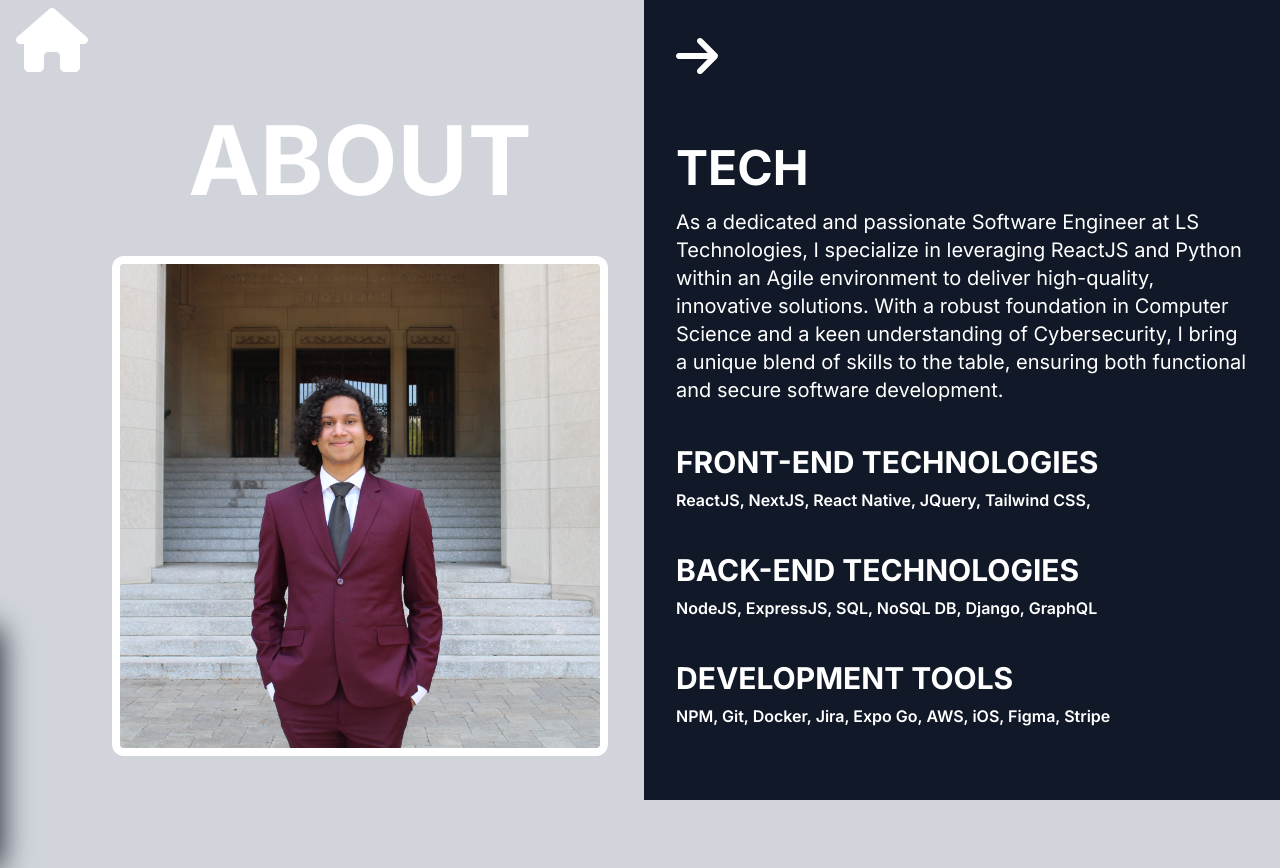
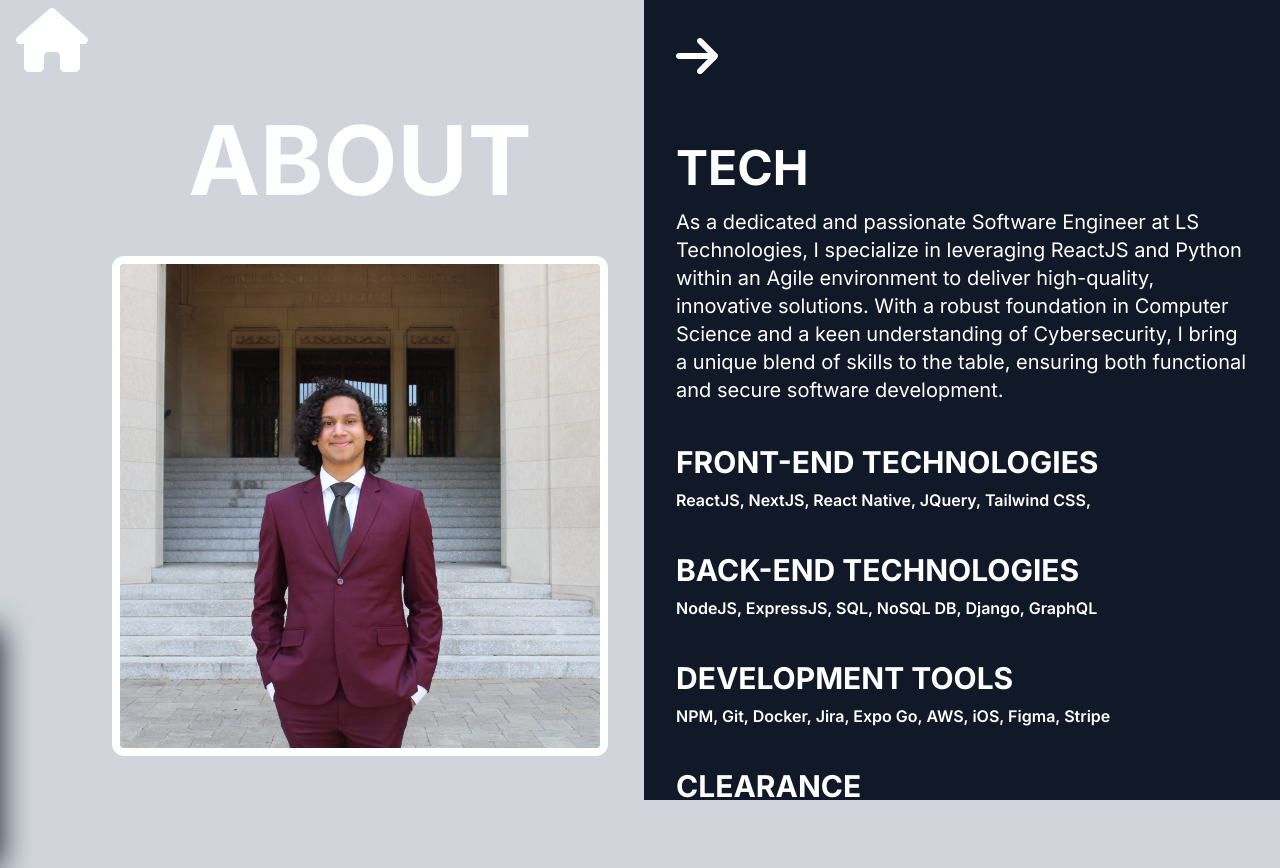
Before and after one commit to ArmaanJH/Armaan-Hossain, a Next.js app: page /about in a window 1280 px wide. Both pictures are taken after a click on the element "TECH". Built offline with nearby package versions, Linux system fonts and the light colour scheme.

Commit message:
updated resume and added clearance

```diff
--- a/src/app/about/components/slidingPanel.tsx
+++ b/src/app/about/components/slidingPanel.tsx
@@ -39,6 +39,9 @@ export default function SlidingPanel({ activePanel, closePanel }: SlidingPanelPr
                 <p className="pb-8 font-semibold">NodeJS, ExpressJS, SQL, NoSQL DB, Django, GraphQL</p>
                 <p className="text-3xl font-bold py-2">DEVELOPMENT TOOLS</p>
                 <p className="pb-8 font-semibold">NPM, Git, Docker, Jira, Expo Go, AWS, iOS, Figma, Stripe</p>
+                <p className="text-3xl font-bold py-2">CLEARANCE</p>
+                <p className="pb-8 font-semibold">Public Trust</p>
+
               </div>
             </>
           )}
--- a/src/app/work/page.tsx
+++ b/src/app/work/page.tsx
@@ -136,7 +136,7 @@ export default function Work() {
                 </p>
                 <div className="mt-4">
                   <button
-                    onClick={() => window.open('/resume-9-6-24.pdf', '_blank')}
+                    onClick={() => window.open('/resume-sep-24.pdf', '_blank')}
                     className="rounded-full border-gray-300 border-4 bg-gray-900 px-3 py-1.5 sm:px-4 sm:py-1 transition-transform transform hover:scale-105"
                   >
                     <p className="font-semibold text-white">RESUME</p>
```
Also changed, not shown: 2 other files (tests, documents, lock files or other folders).
